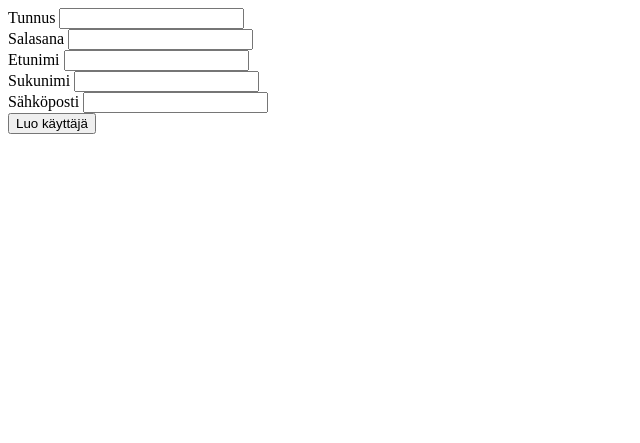
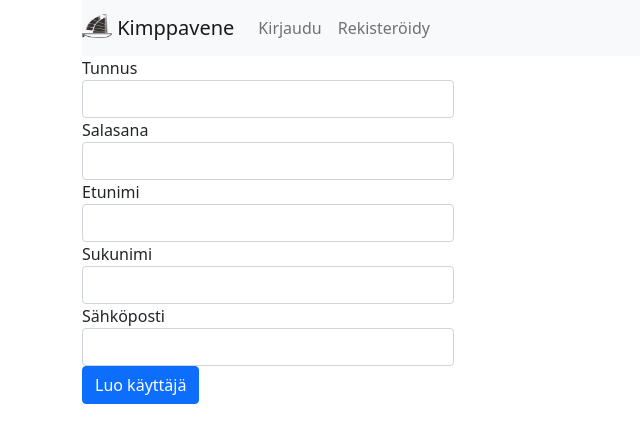
Before and after one commit to shlevanto/Kimppavene, a Flask app: page /register in a window 1280 px wide. Shown: the top 443 px of the page, without its empty margins (0-640 px from the left). Run offline with Flask 2, Linux system fonts and the light colour scheme.

Commit message:
modified to use bootstrap layout

```diff
--- a/templates/register.html
+++ b/templates/register.html
@@ -1,28 +1,38 @@
+{% extends "layout.html" %}
+
+{% block navitems %}
+<li class="navbar-item">
+  <a class="nav-link" href="/login">Kirjaudu</a>
+</li>
+<li class="navbar-item">
+  <a class="nav-link" href="/register">Rekisteröidy</a>
+</li>
+{% endblock %}
+
+{% block content %}
     <form action="/registeruser" method="POST">
-      <div>
+      <div class="form-group col-6">
         <label for="username">Tunnus</label>
-        <input type="text" name="username" id="username" required>
+        <input type="text" class="form-control" name="username" id="username" required>
       </div>
-      <div>
+      <div class="form-group col-6">
         <label for="password">Salasana</label>
-        <input type="password" name="password" id="password" required>
+        <input type="password" class="form-control" name="password" id="password" required>
       </div>
-      <div>
+      <div class="form-group col-6">
         <label for="first_name">Etunimi</label>
-        <input type="text" name="first_name" id="first_name" required>
+        <input type="text" class="form-control" name="first_name" id="first_name" required>
       </div>
-      <div class>
+      <div class="form-group col-6">
         <label for="last_name">Sukunimi</label>
-        <input type="text" name="last_name" id="last_name" required>
+        <input type="text" class="form-control" name="last_name" id="last_name" required>
       </div>
-      <div>
+      <div class="form-group col-6">
         <label for="last_name">Sähköposti</label>
-        <input type="email" name="email" id="email" required>
+        <input type="email" class="form-control" name="email" id="email" required>
       </div>
-      <div>
-        <button type="submit">Luo käyttäjä</button>
+      <div class="form-group col-6">
+        <button type="submit" class="btn btn-primary">Luo käyttäjä</button>
       </div>
     </form>
-    <div>
-      {{ alert_message }}
-    </div>
+{% endblock %}
```
Also changed, not shown: templates/index.html (+9 -4 lines), templates/login.html (+19 -9 lines).
